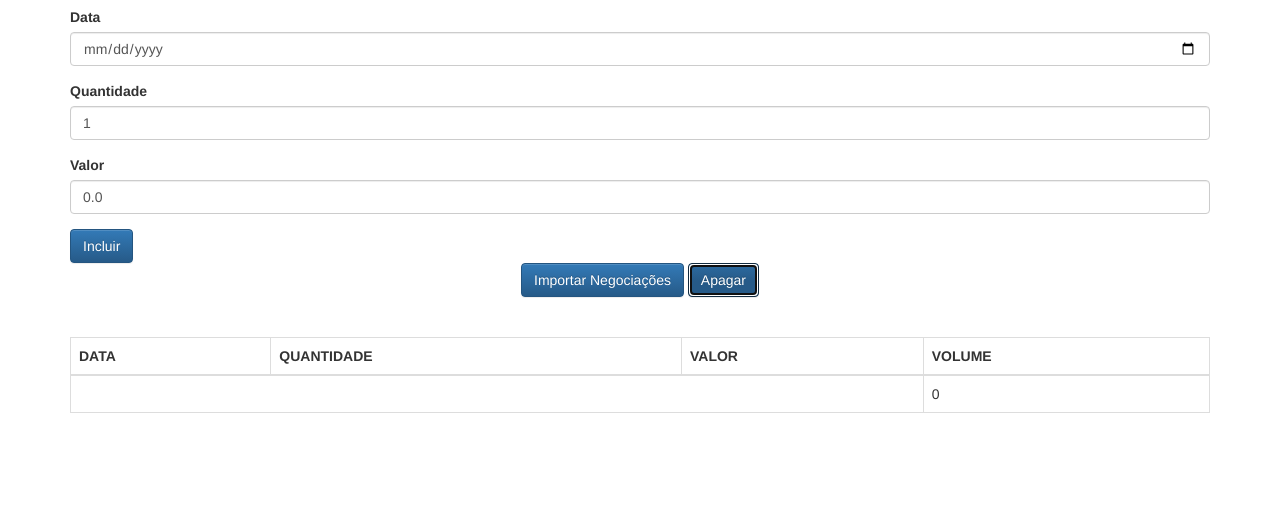
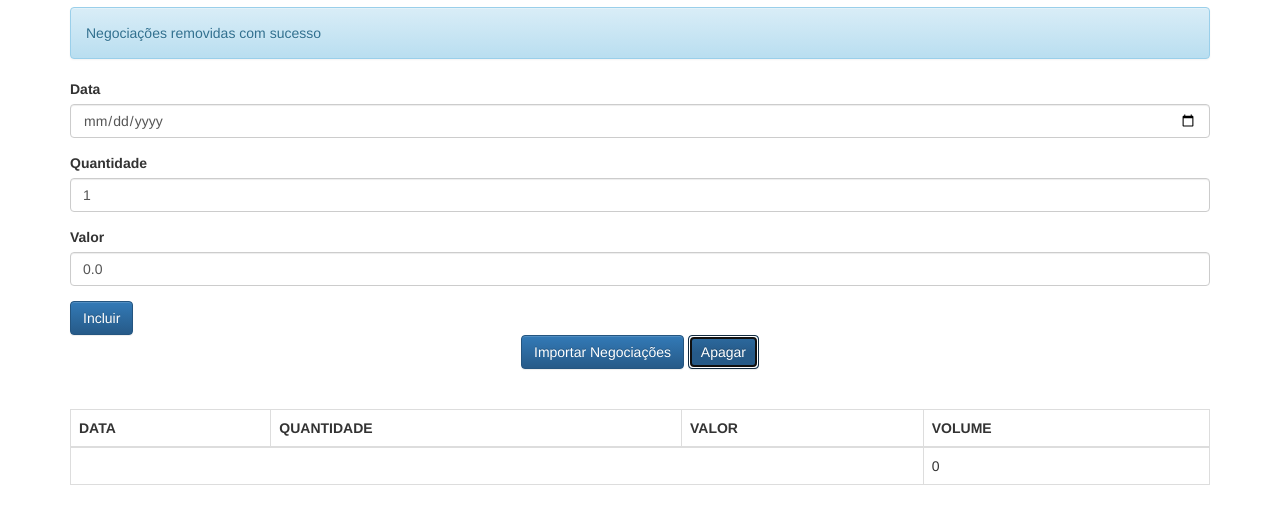
Before and after one commit to rlaecio/javascript-avancado-I, a plain HTML site: page aluraframe/client/index.html in a window 1280 px wide. Both pictures are taken after a click on the button "Apagar". Shown: the part 63-586 px from the top of the page. Drawn offline with nearby package versions, Linux system fonts and the light colour scheme.

Commit message:
metodo proxy

```diff
--- a/aluraframe/client/index.html
+++ b/aluraframe/client/index.html
@@ -48,7 +48,7 @@
         <button class="btn btn-primary text-center" type="button">
             Importar Negociações
         </button>
-        <button class="btn btn-primary text-center" type="button">
+        <button onclick="negociacaoController.apaga()" class="btn btn-primary text-center" ype="button">
             Apagar
         </button>
     </div>
--- a/aluraframe/client/js/app/controllers/NegociacaoController.js
+++ b/aluraframe/client/js/app/controllers/NegociacaoController.js
@@ -4,10 +4,33 @@ class NegociacaoController {
         let $ = document.querySelector.bind(document);
         this._inputData = $('#data');
         this._inputQuantidade = $('#quantidade');
-        this._inputValor= $('#valor');
+        this._inputValor = $('#valor');
 
-        this._listaNegociacoes = new ListaNegociacoes(model =>
-            this._negociacoesView.update(model));
+        let self = this;
+        this._listaNegociacoes = new Proxy(new ListaNegociacoes(), {
+
+            get(target, prop, receiver) {
+
+                if (['adiciona', 'esvazia'].includes(prop) && typeof (target[prop]) == typeof (Function)) {
+
+                    return function () {
+
+                        console.log(`método '${prop}' interceptado`);
+
+                        Reflect.apply(target[prop], target, arguments);
+
+                        self._negociacoesView.update(target);
+
+                    }
+                }
+
+                return Reflect.get(target, prop, receiver);
+            }
+        });
+
+
+        // this._listaNegociacoes = new ListaNegociacoes(model =>
+        //     this._negociacoesView.update(model));
 
         this._negociacoesView = new NegociacoesView($('#negociacoesView'));
         this._negociacoesView.update(this._listaNegociacoes);
@@ -18,10 +41,10 @@ class NegociacaoController {
     }
 
 
-    adiciona () {
+    adiciona() {
         event.preventDefault();
         this._listaNegociacoes.adiciona(this._criaNegociacao());
-        // this._negociacoesView.update(this._listaNegociacoes);
+        this._negociacoesView.update(this._listaNegociacoes);
 
         this._mensagem.texto = 'Negociaçao adicionada com sucesso';
         this._mensagemView.update(this._mensagem);
@@ -33,7 +56,7 @@ class NegociacaoController {
     apaga() {
 
         this._listaNegociacoes.esvazia();
-        // this._negociacoesView.update(this._listaNegociacoes);
+        this._negociacoesView.update(this._listaNegociacoes);
 
         this._mensagem.texto = "Negociações removidas com sucesso";
         this._mensagemView.update(this._mensagem);
--- a/aluraframe/client/js/app/models/ListaNegociacoes.js
+++ b/aluraframe/client/js/app/models/ListaNegociacoes.js
@@ -1,22 +1,18 @@
 class ListaNegociacoes {
 
-    constructor(armadilha) {
+    constructor() {
         this._negociacoes = [];
-        this._armadilha = armadilha;
-        // this._contexto = contexto;
-  }
+
+    }
 
     adiciona(negociacao) {
         this._negociacoes.push(negociacao);
-        this._armadilha(this);
-        // Reflect.apply(this._armadilha, this._contexto, [this]);
+
     }
 
     esvazia() {
+        this._negociacoes = [];
 
-        this._negociacoes = [];
-        this._armadilha(this);
-        // Reflect.apply(this._armadilha, this._contexto, [this]);
     }
 
 
```
